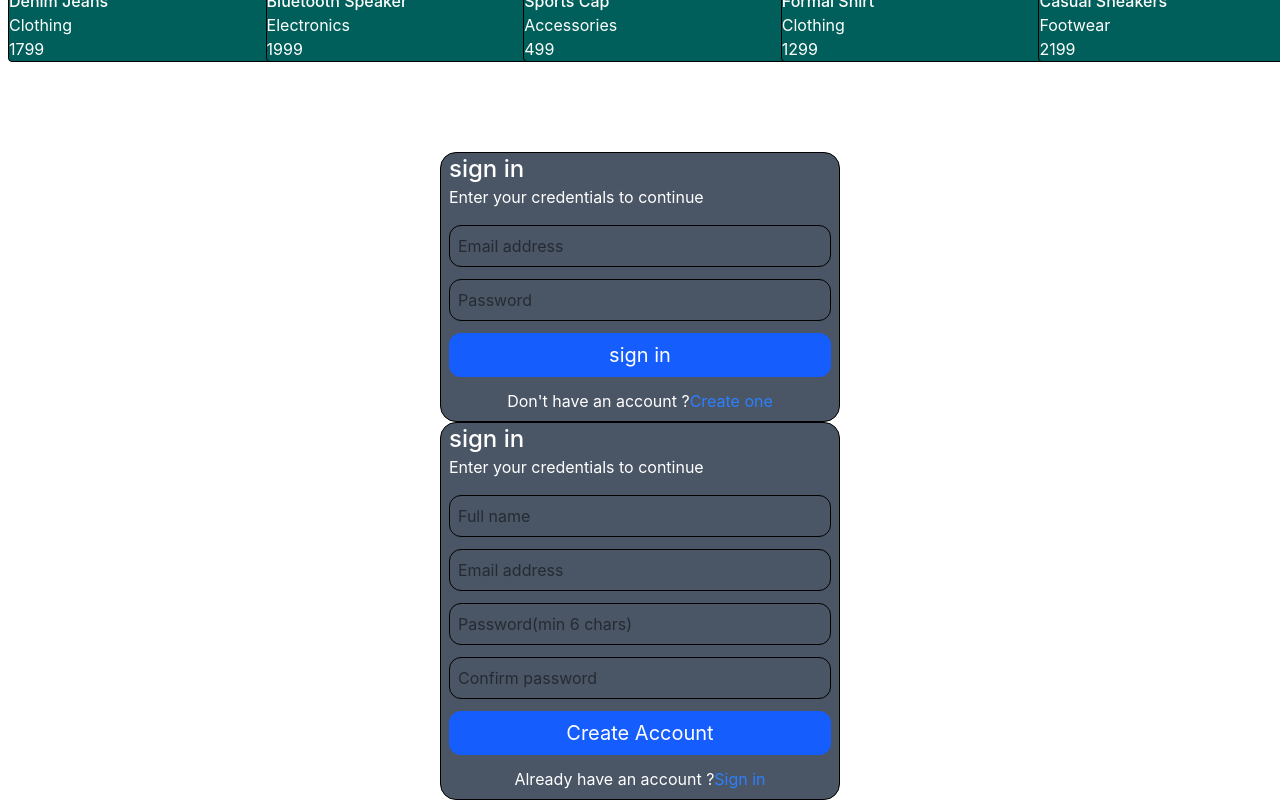
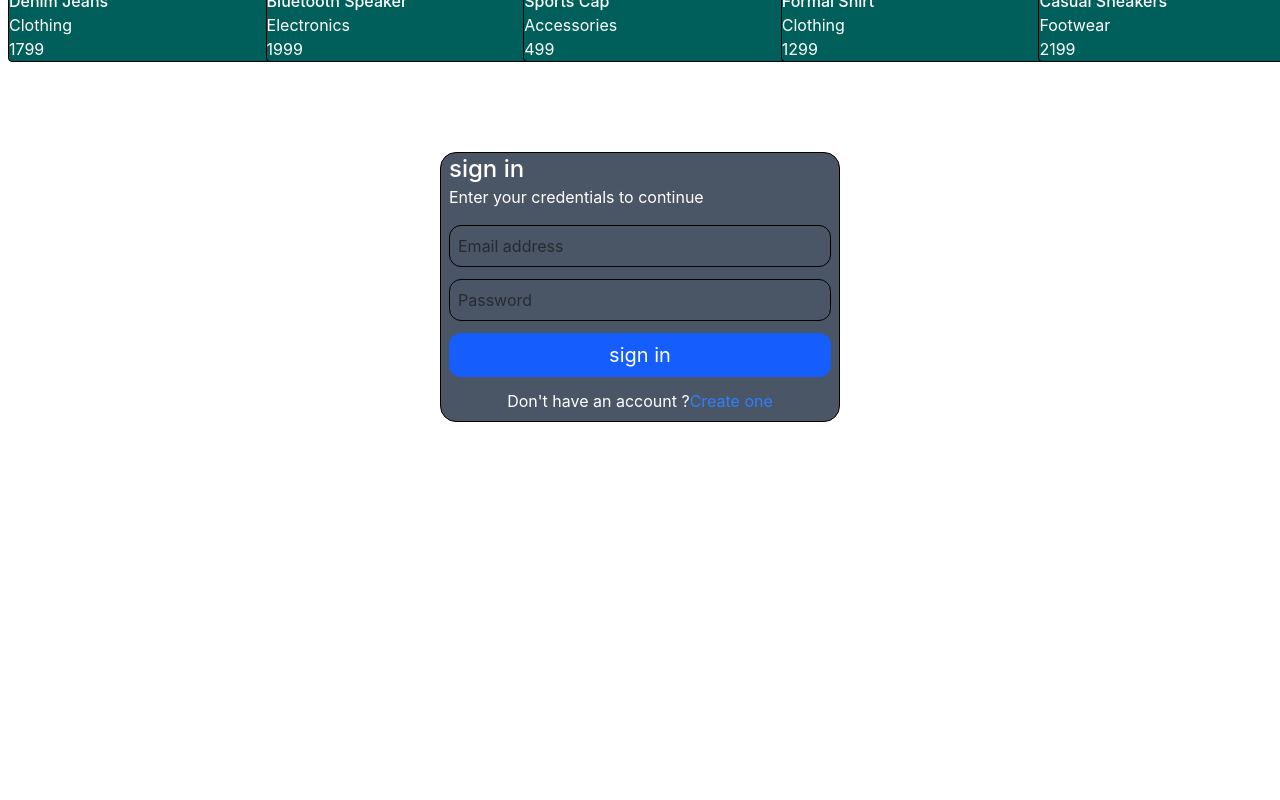
Before and after one commit to suhailDev01/cohort3.0, a React (Vite) app in the folder frontend/react/day-2-vite/: page / in a window 1280 px wide. Shown: the part 738-1538 px from the top of the page. After the commit the page ends 1184 px from the top, so only its background shows below. Built offline with nearby package versions, Linux system fonts and the light colour scheme; the HTML template or start-up script is replaced by a standard one.

Commit message:
practise login form

```diff
--- a/frontend/react/day-2-vite/src/App.jsx
+++ b/frontend/react/day-2-vite/src/App.jsx
@@ -1,4 +1,4 @@
-import React from "react";
+import React, { useState } from "react";
 import Product from "./components/Product";
 import Navbar from "./components/Navbar";
 import Login from "./components/Login";
@@ -6,6 +6,7 @@ import Create from "./components/Create";
 
 
 const App = () => {
+  const [toggle, setToggle] = useState(true)
   const productData = [
     {
       id: 1,
@@ -83,7 +84,7 @@ const App = () => {
     <div>
        <Navbar />
 
-    <div className="bg-slate-80 h-screen   flex-wrap gap-2 grid grid-cols-5">
+    <div className=" h-screen  flex-wrap gap-2 grid grid-cols-5">
       {
         productData.map((elem)=>{
           return <Product products={elem}/>
@@ -91,8 +92,9 @@ const App = () => {
       }
 
     </div>
-      < Login />
-       <Create />
+     {
+     toggle ? <Login setToggle={setToggle}/> : <Create setToggle={setToggle}/>
+     }
      </div>
   );
 };
--- a/frontend/react/day-2-vite/src/components/Create.jsx
+++ b/frontend/react/day-2-vite/src/components/Create.jsx
@@ -1,22 +1,53 @@
-import React from 'react'
+import React, { useState } from 'react'
 
-const Create = () => {
+const Create = ({setToggle}) => {
+     const [form, setForm] = useState({
+      name: "",
+      email: "",
+      password:""
+     })
+   const handleChange =(e)=>{
+    const {name, value} = e.target
+    setForm({...form,
+      [name]:value
+
+    })
+   }
+   const submitHandler=(e)=>{
+    e.preventDefault()
+    console.log(form)
+   }
   return (
    <div className='flex justify-center '>
-    <div className='w-100 border rounded-2xl bg-gray-600'>
-          <h1 className='font-medium text-2xl text-white ml-2'>sign in</h1>
-          <p className='text-white ml-2 mb-4'>Enter your credentials to continue </p>
-          <div className='flex flex-col gap-3 m-2'>
-            <input className='border rounded-xl p-2 ' type="text" placeholder='Full name' />
-            <input className='border rounded-xl p-2 ' type="text" placeholder='Email address' />
-            <input className='border rounded-xl p-2 ' type="password" placeholder='Password(min 6 chars)' />
-            <input className='border rounded-xl p-2 ' type="password" placeholder='Confirm password' />
+    <form
+    onSubmit={submitHandler}
+    className='w-100 border rounded-2xl bg-gray-600' action="method">
+          <h1 className='font-medium text-2xl text-white ml-2'>Crate account</h1>
+          <p className='text-white ml-2 mb-4'>Joind my first webpage </p>
+          <div className='flex flex-col gap-3 '>
+            < input
+            name='name'
+              value={form.name}
+               onChange={handleChange} className='border rounded-xl p-2 ' type="text" placeholder='Full name' />
+            < input
+
+            onChange={handleChange} className='border rounded-xl p-2 ' type="text" placeholder='Email address' />
+            < input
+
+            onChange={handleChange} className='border rounded-xl p-2 ' type="password" placeholder='Password(min 6 chars)' />
+            < input
+
+            onChange={handleChange} className='border rounded-xl p-2 ' type="password" placeholder='Confirm password' />
             <button className='border rounded-xl p-2 bg-blue-600 text-white text-xl border-none'>Create Account
 
                  </button>
-            <p className='flex items-center justify-center text-white'>Already have an account ? <span className='text-blue-500'>Sign in </span></p>
+            <p className='flex items-center justify-center text-white'>Already have an account ? <span
+            onClick={()=>{
+                setToggle((prev)=>!prev)
+            }}
+            className='text-blue-500'>Sign in </span></p>
             </div>
-    </div>
+    </form>
     </div>
   )
 }
--- a/frontend/react/day-2-vite/src/components/Login.jsx
+++ b/frontend/react/day-2-vite/src/components/Login.jsx
@@ -1,18 +1,24 @@
-import React from 'react'
+import React from "react"
 
-const Login = () => {
+const Login = ({setToggle}) => {
+
   return (
-    <div className='flex justify-center'>
-    <div className='w-100 border rounded-2xl bg-gray-600'>
+    <div className='flex justify-center mb-6'>
+    <form className='w-100 border rounded-2xl bg-gray-600' action="method">
           <h1 className='font-medium text-2xl text-white ml-2'>sign in</h1>
           <p className='text-white ml-2 mb-4'>Enter your credentials to continue </p>
           <div className='flex flex-col gap-3 m-2'>
             <input className='border rounded-xl p-2 ' type="text" placeholder='Email address' />
             <input className='border rounded-xl p-2 ' type="password" placeholder='Password' />
             <button className='border rounded-xl p-2 bg-blue-600 text-white text-xl border-none'>sign in</button>
-            <p className='flex items-center justify-center text-white'>Don't have an account ? <span className='text-blue-500'>Create one </span></p>
+            <p className='flex items-center justify-center text-white'>Don't have an account ? <span
+            onClick={()=>{
+              setToggle((prev)=>!prev)
+            }}
+
+            className='text-blue-500'>Create one </span></p>
             </div>
-    </div>
+    </form>
     </div>
   )
 }
```
